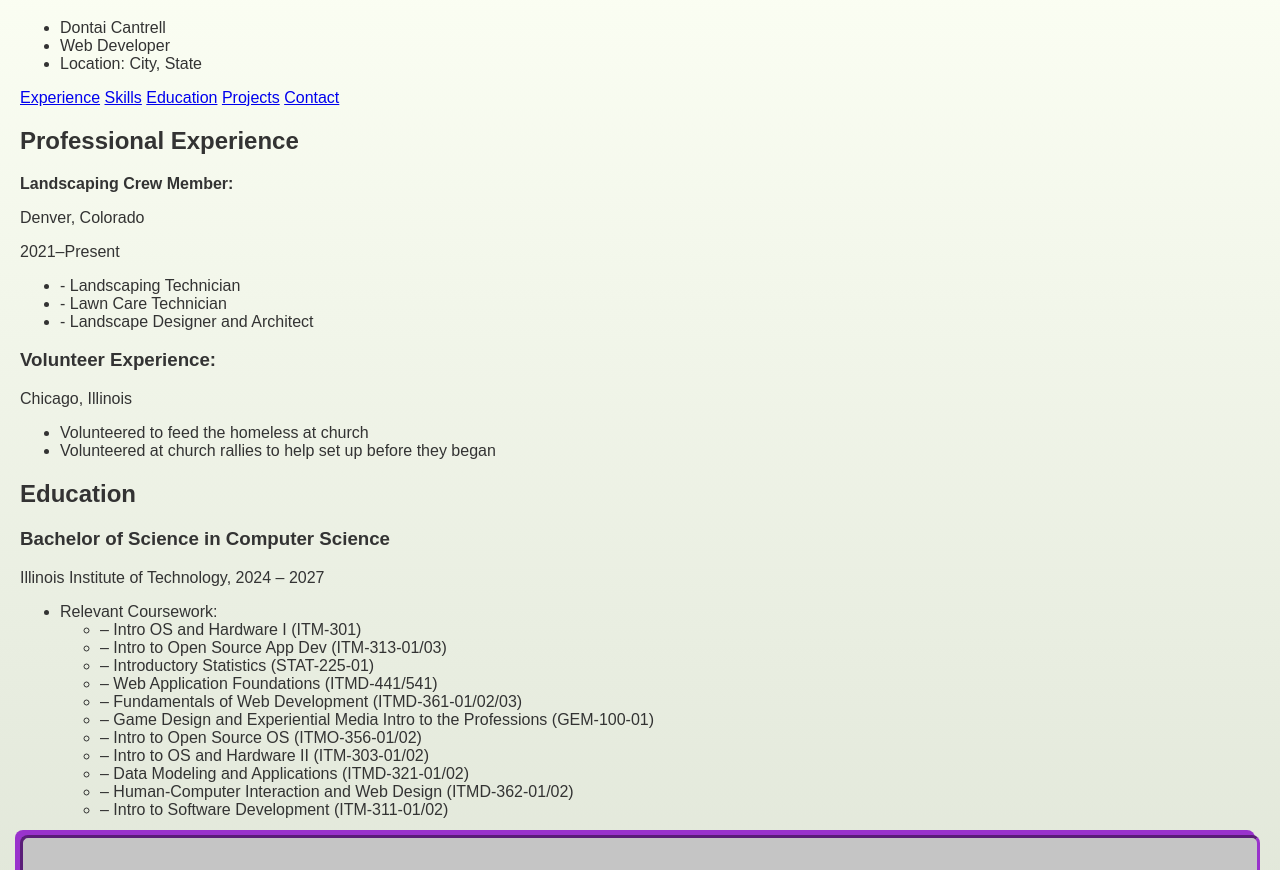
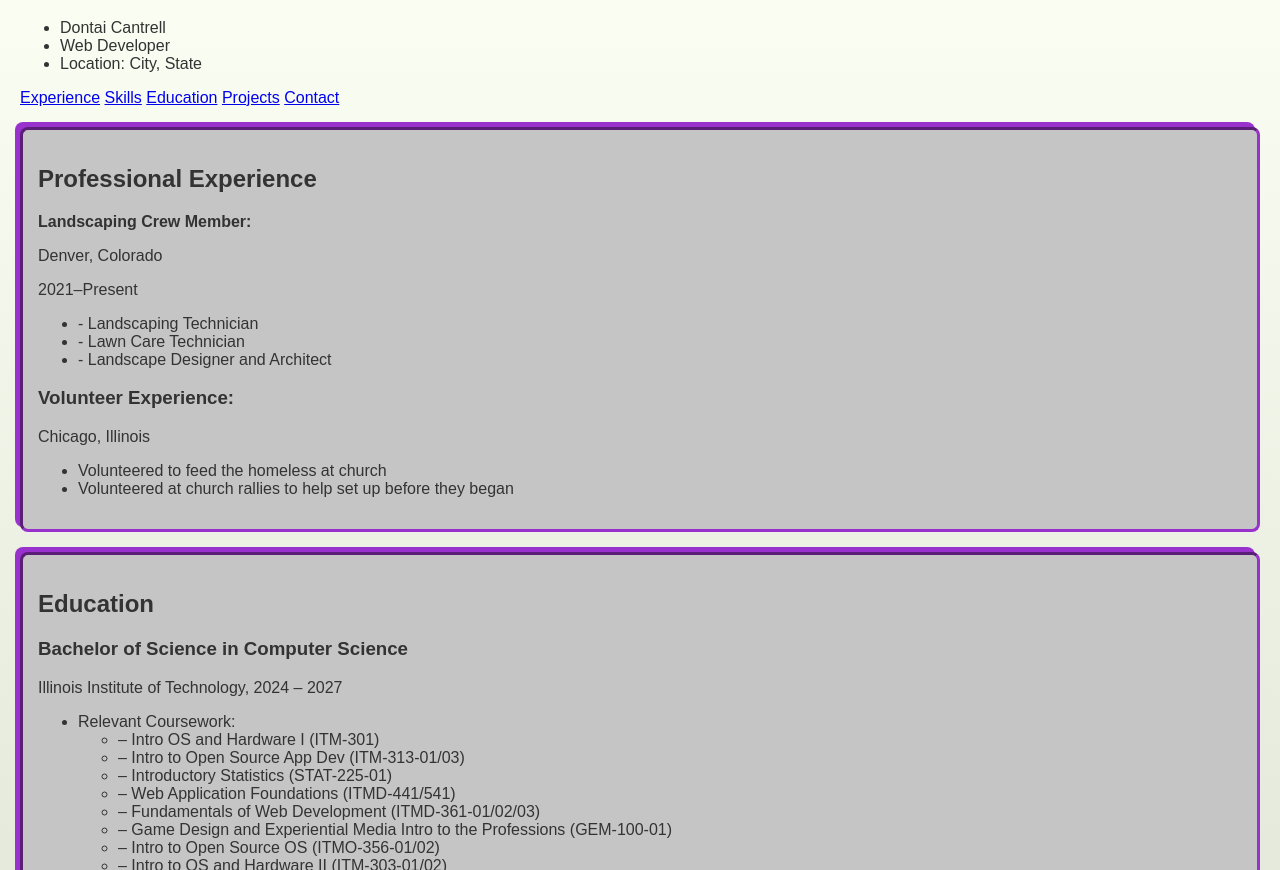
Before and after one commit to poiut23/DontaiCantrell_Resume-WebSite, a plain HTML site: page index.html in a window 1280 px wide. Shown: the part 61-931 px from the top of the page. Drawn offline with Linux system fonts and the light colour scheme.

Commit message:
style: add classes to experience and education sections for improved styling consistency

```diff
--- a/index.html
+++ b/index.html
@@ -31,7 +31,7 @@
     </header>
 
     <main>
-        <section id="experience">
+        <section id="experience" class="experience-section">
             <h2>Professional Experience</h2>
             <p><strong>Landscaping Crew Member:</strong></p>
             <p>Denver, Colorado</p>
@@ -51,7 +51,7 @@
             </ul>
         </section>
 
-        <section id="education">
+        <section id="education" class="education-section">
             <h2>Education</h2>
             <h3>Bachelor of Science in Computer Science</h3>
             <p>Illinois Institute of Technology, 2024 &ndash; 2027</p>
--- a/style.css
+++ b/style.css
@@ -6,6 +6,34 @@ body {
     color: #333;
 }
 
+/* Professional Experience Section */
+section.experience-section {
+    border-style: inset;
+    border-width: 3px;
+    border-color: darkorchid;
+    border-radius: 8px;
+    background-color: #C5C5C5;
+    margin: 20px 0;
+    padding: 15px;
+    -moz-box-shadow: -5px -5px #ffffff;
+    -webkit-box-shadow: -5px -5px #bdbdbd;
+    box-shadow: -5px -5px darkorchid;
+}
+
+
+/* Education Section */
+section.education-section {
+    border-style: inset;
+    border-width: 3px;
+    border-color: darkorchid;
+    border-radius: 8px;
+    background-color: #C5C5C5;
+    margin: 20px 0;
+    padding: 15px;
+    -moz-box-shadow: -5px -5px #ffffff;
+    -webkit-box-shadow: -5px -5px #bdbdbd;
+    box-shadow: -5px -5px darkorchid;
+}
 
 /* Projects Links */
 section.projects-section {
```
